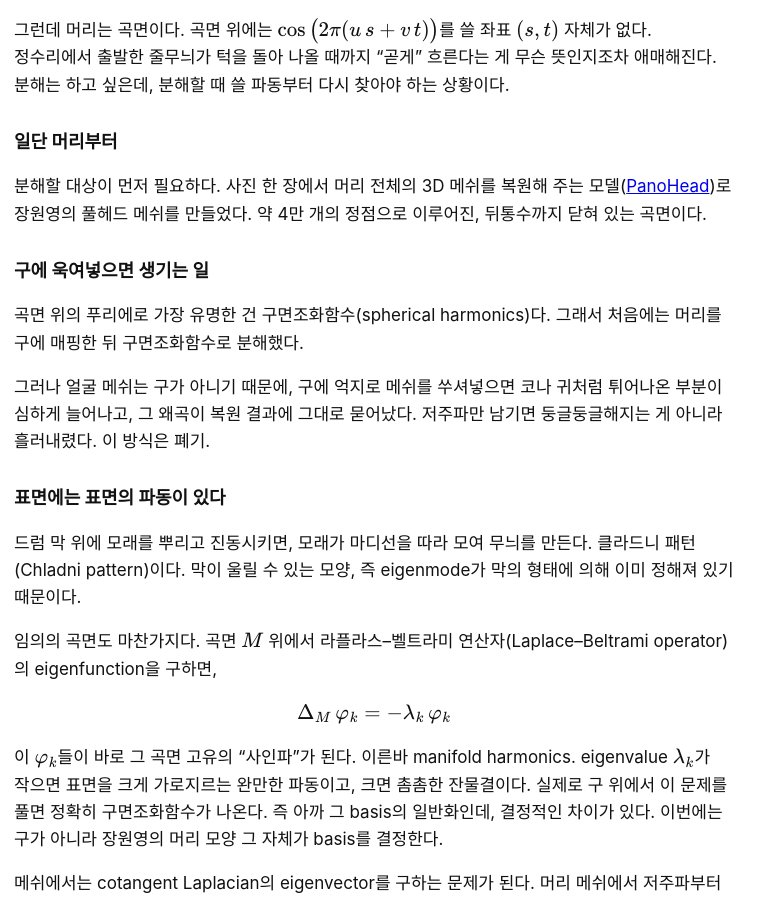
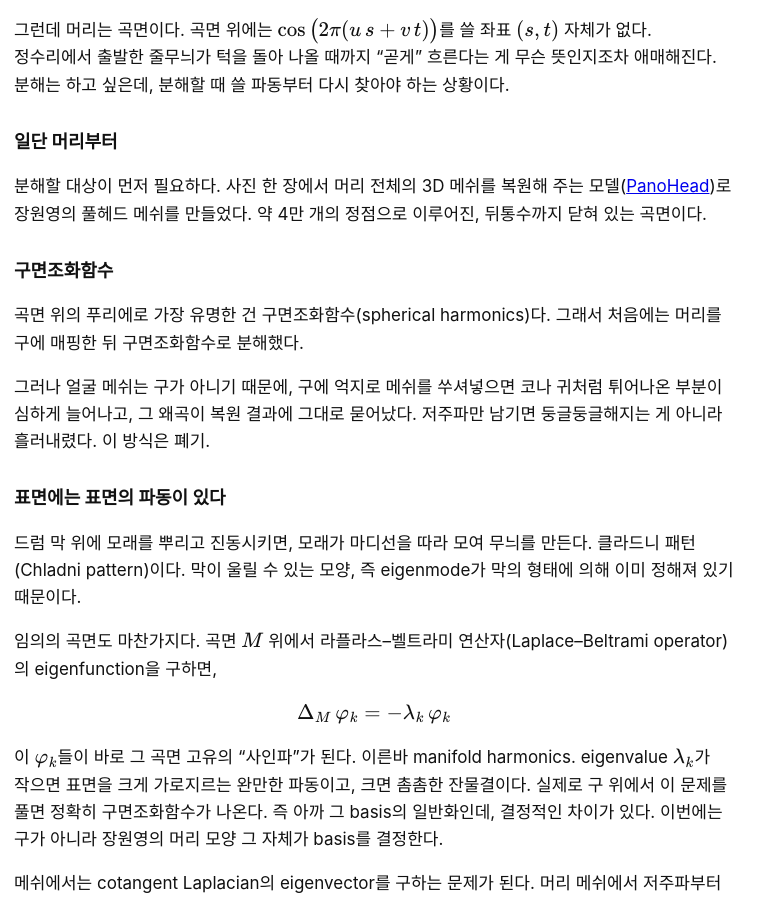
Before and after one commit to okdalto/okdalto.github.io, a Jekyll site: the page built from _posts/2026-06-07-장원영이 되는 주파수 3차원.md, in a window 1280 px wide and 900 px high, scrolled down 360 px. Shown: the whole window, without its empty margins (0-781 px from the left). Built offline with Jekyll 4.4.1, drawn with Linux system fonts in a browser that asks for light colours; formulas are drawn with MathJax 3; a script that is not in the unit is left out; comment, search, counter and statistics services are not loaded.

Commit message:
Rename section heading to 구면조화함수
Co-Authored-By: Claude Opus 4.8 (1M context) <noreply@anthropic.com>

```diff
--- a/_posts/2026-06-07-장원영이 되는 주파수 3차원.md
+++ b/_posts/2026-06-07-장원영이 되는 주파수 3차원.md
@@ -25,7 +25,7 @@ tags:
 
 분해할 대상이 먼저 필요하다. 사진 한 장에서 머리 전체의 3D 메쉬를 복원해 주는 모델([PanoHead](https://github.com/SizheAn/PanoHead))로 장원영의 풀헤드 메쉬를 만들었다. 약 4만 개의 정점으로 이루어진, 뒤통수까지 닫혀 있는 곡면이다.
 
-### 구에 욱여넣으면 생기는 일 ###
+### 구면조화함수 ###
 
 곡면 위의 푸리에로 가장 유명한 건 구면조화함수(spherical harmonics)다. 그래서 처음에는 머리를 구에 매핑한 뒤 구면조화함수로 분해했다.
 
```
